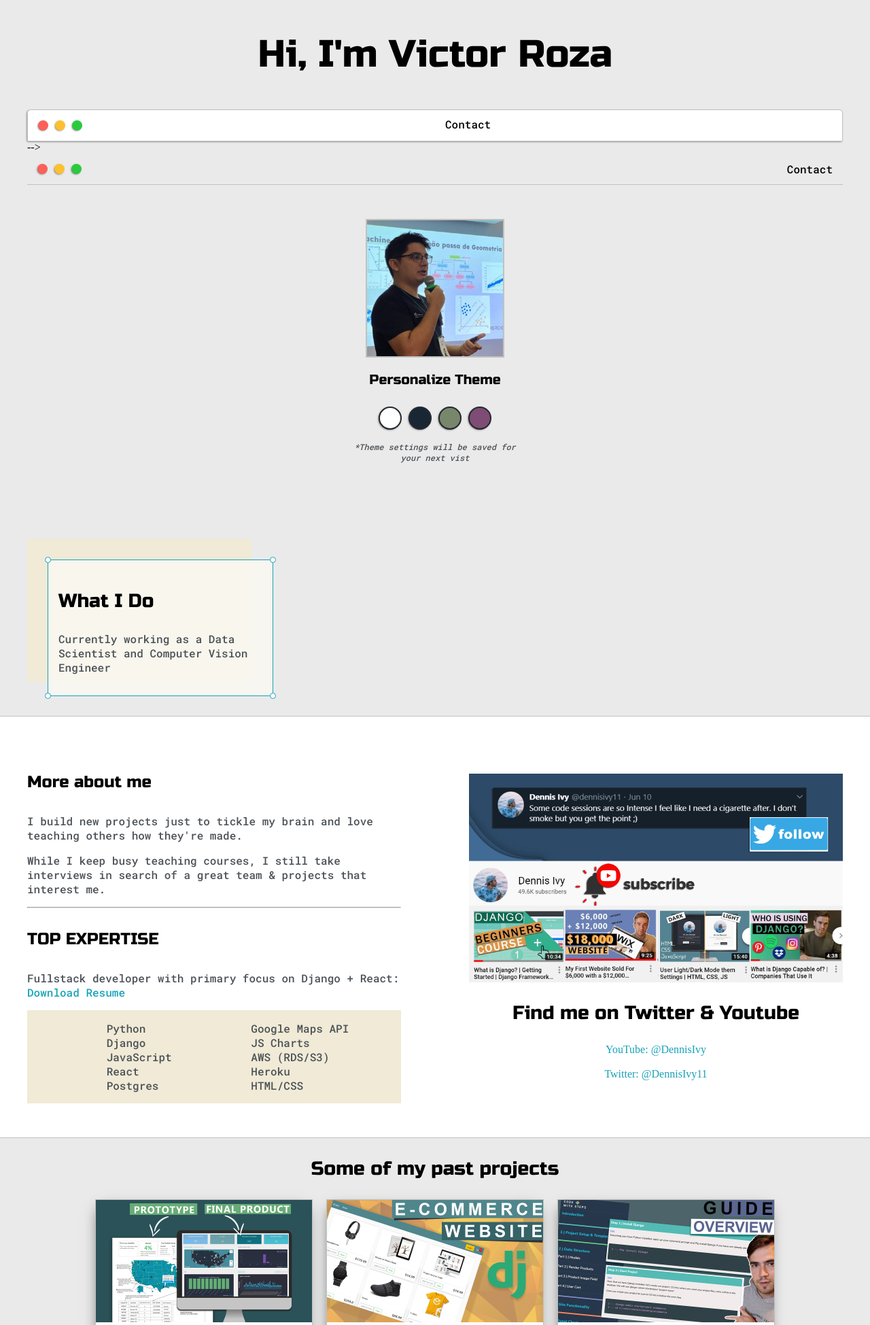
After one commit to Vicrrs/portfolio_Django, a Django app: page / in a window 1280 px wide. The commit adds this page. Shown: the top 1949 px of the page at 68% size. Run offline with Django 4.2, Linux system fonts and the light colour scheme.

Commit message:
index and navbar templates

```diff
--- /dev/null
+++ b/base/templates/base/index.html
@@ -0,0 +1,201 @@
+<!DOCTYPE html>
+{% load static %}
+<html>
+<head>
+	<title>Victor Roza</title>
+
+
+	<meta name="viewport" content="width=device-width, initial-scale=1, maximum-scale=1, minimum-scale=1" />
+
+	<link href="https://fonts.googleapis.com/css2?family=Russo+One&display=swap" rel="stylesheet">
+
+	<link href="https://fonts.googleapis.com/css2?family=Roboto+Mono:wght@500&family=Russo+One&display=swap" rel="stylesheet">
+
+	<link rel="stylesheet" type="text/css" href="{% static 'css/default.css' %}">
+	<link id="theme-style" rel="stylesheet" type="text/css" href="">
+</head>
+<body>
+
+	<section class="s1">
+		<div class="main-container">
+			<div class="greeting-wrapper">
+				<h1>Hi, I'm Victor Roza</h1>
+			</div>
+
+
+			<div class="intro-wrapper">
+
+                <!-- {% include 'base/navbar.html' %} -->
+                <div class="nav-wrapper">
+
+                    <!-- Link around dots-wrapper added after tutorial video -->
+                    <a href="{% url 'home' %}">
+                        <div class="dots-wrapper">
+                            <div id="dot-1" class="browser-dot"></div>
+                            <div id="dot-2" class="browser-dot"></div>
+                            <div id="dot-3" class="browser-dot"></div>
+                        </div>
+                    </a>
+
+
+                    <ul id="navigation">
+                        <li><a href="{% url 'home' %}#contact">Contact</a></li>
+
+                    </ul>
+                </div>
+
+				<div class="left-column">
+					<img id="profile_pic" src="{% static 'images/VR.jpeg' %}">
+					<h5 style="text-align: center;line-height: 0;">Personalize Theme</h5>
+
+					<div id="theme-options-wrapper">
+						<div data-mode="light" id="light-mode" class="theme-dot"></div>
+						<div data-mode="blue" id="blue-mode" class="theme-dot"></div>
+						<div data-mode="green" id="green-mode" class="theme-dot"></div>
+						<div data-mode="purple" id="purple-mode" class="theme-dot"></div>
+					</div>
+
+					<p id="settings-note">*Theme settings will be saved for<br>your next vist</p>
+				</div>
+
+				<div class="right-column">
+
+					<div id="preview-shadow">
+						<div id="preview">
+							<div id="corner-tl" class="corner"></div>
+							<div id="corner-tr" class="corner"></div>
+							<h3>What I Do</h3>
+							<p>Currently working as a Data Scientist and Computer Vision Engineer</p>
+							<div id="corner-br" class="corner"></div>
+							<div id="corner-bl" class="corner"></div>
+						</div>
+					</div>
+				</div>
+			</div>
+		</div>
+	</section>
+
+	<section class="s2">
+		<div class="main-container">
+
+			<div class="about-wrapper">
+				<div class="about-me">
+					<h4>More about me</h4>
+
+					<p>I build new projects just to tickle my brain and love teaching others how they're made.</p>
+
+					<p>While I keep busy teaching courses, I still take interviews in search of a great team & projects that interest me.</p>
+
+
+					<hr>
+
+					<h4>TOP EXPERTISE</h4>
+
+					<p>Fullstack developer with primary focus on Django + React: <a target="_blank" href="resume.pdf">Download Resume</a></p>
+
+					<div id="skills">
+						<ul>
+							<li>Python</li>
+							<li>Django</li>
+							<li>JavaScript</li>
+							<li>React</li>
+							<li>Postgres</li>
+						</ul>
+
+						<ul>
+							<li>Google Maps API</li>
+							<li>JS Charts</li>
+							<li>AWS (RDS/S3)</li>
+							<li>Heroku</li>
+							<li>HTML/CSS</li>
+						</ul>
+
+					</div>
+
+				</div>
+
+
+				<div class="social-links">
+					<img id="social_img" src="{% static 'images/follow.jpg' %}">
+					<h3>Find me on Twitter & Youtube</h3>
+
+					<a target="_blank" href="https://www.youtube.com/c/dennisivy">YouTube: @DennisIvy</a>
+					<br>
+					<a target="_blank" href="https://twitter.com/dennisivy11">Twitter: @DennisIvy11</a>
+				</div>
+			</div>
+
+		</div>
+	</section>
+
+	<section class="s1">
+		<div class="main-container">
+			<h3 style="text-align: center;">Some of my past projects</h3>
+
+			<div class="post-wrapper">
+
+				<div>
+					<div class="post">
+						<img class="thumbnail" src="{% static 'images/dash.jpg' %}">
+						<div class="post-preview">
+							<h6 class="post-title">Laboratory Management System</h6>
+							<p class="post-intro">Designed built & mantained a the lab managment system for FOI Laboratories</p>
+							<a href="#">Read More</a>
+						</div>
+					</div>
+				</div>
+
+				<div>
+					<div class="post">
+						<img class="thumbnail" src="{% static 'images/ecom.jpg' %}">
+						<div class="post-preview">
+							<h6 class="post-title">Online Store - CoursePost Title</h6>
+							<p class="post-intro">Online store with paypal payments intergration and guest user shopping</p>
+							<a href="#">Read More</a>
+						</div>
+					</div>
+				</div>
+
+				<div>
+					<div class="post">
+						<img class="thumbnail" src="{% static 'images/membership site.jpg' %}">
+						<div class="post-preview">
+							<h6 class="post-title">Membership Website</h6>
+							<p class="post-intro">Modulized guide for online courses with step by  step intructions</p>
+							<a href="#">Read More</a>
+						</div>
+					</div>
+				</div>
+
+			</div>
+		</div>
+	</section>
+
+	<section class="s2">
+		<div class="main-container">
+			<a href=""></a>
+			<h3 style="text-align: center;">Get In Touch</h3>
+
+			<form id="contact-form">
+				<a name="contact"></a>
+
+				<label>Name</label>
+				<input class="input-field" type="text" name="name">
+
+				<label>Subject</label>
+				<input class="input-field" type="text" name="subject">
+
+				<label>Email</label>
+				<input class="input-field" type="text" name="email">
+
+				<label>Message</label>
+				<textarea class="input-field" name="message"></textarea>
+
+				<input id="submit-btn" type="submit" value="Send">
+			</form>
+		</div>
+	</section>
+
+	<!-- <script type="text/javascript" src="script.js"></script> -->
+</body>
+</html>
--- a/base/templates/base/navbar.html
+++ b/base/templates/base/navbar.html
@@ -1,2 +1,17 @@
-<h1>Navbar Placeholder (included in main template)</h1>
-<hr>
+<div class="nav-wrapper">
+
+    <!-- Link around dots-wrapper added after tutorial video -->
+    <a href="{% url 'home' %}">
+        <div class="dots-wrapper">
+            <div id="dot-1" class="browser-dot"></div>
+            <div id="dot-2" class="browser-dot"></div>
+            <div id="dot-3" class="browser-dot"></div>
+        </div>
+    </a>
+
+
+    <ul id="navigation">
+        <li><a href="{% url 'home' %}#contact">Contact</a></li>
+
+    </ul>
+</div>
```
